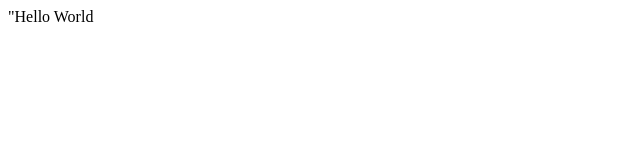
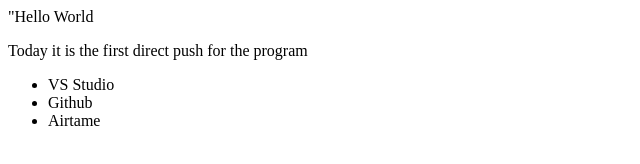
Before and after one commit to ISTANBULBEKLE/study-group-1, a plain HTML site: page index.html in a window 1280 px wide. Shown: the whole page, without its empty margins (0-640 px from the left). Drawn offline with Linux system fonts and the light colour scheme.

Commit message:
li added

```diff
--- a/index.html
+++ b/index.html
@@ -17,7 +17,12 @@
         <![endif]-->
 
         <h>"Hello World</h>
-
+        <P>Today it is the first direct push for the program</P>
+        <ul>
+            <li>VS Studio</li>
+            <li>Github</li>
+            <li>Airtame</li>
+        </ul>
         <script src="" async defer></script>
     </body>
 </html>
```
